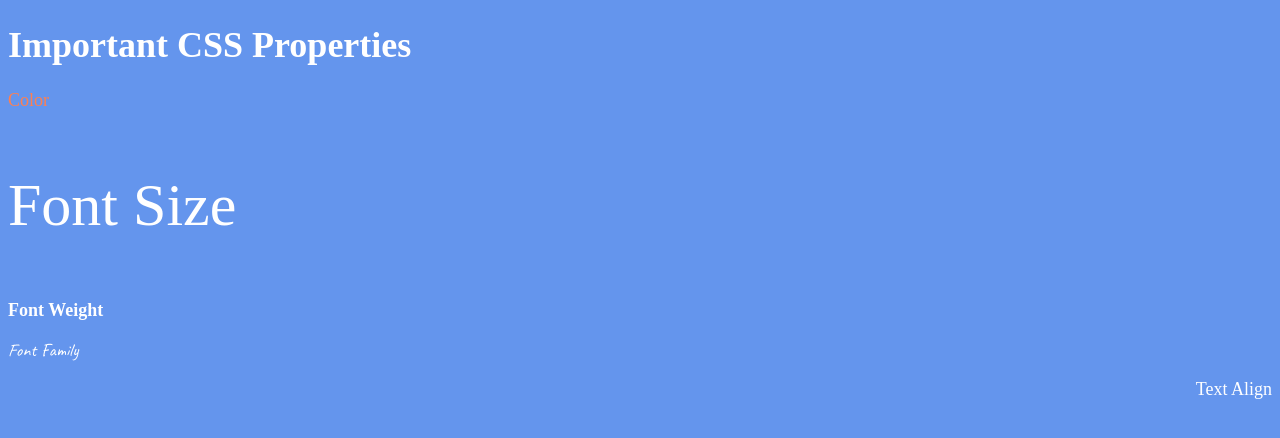
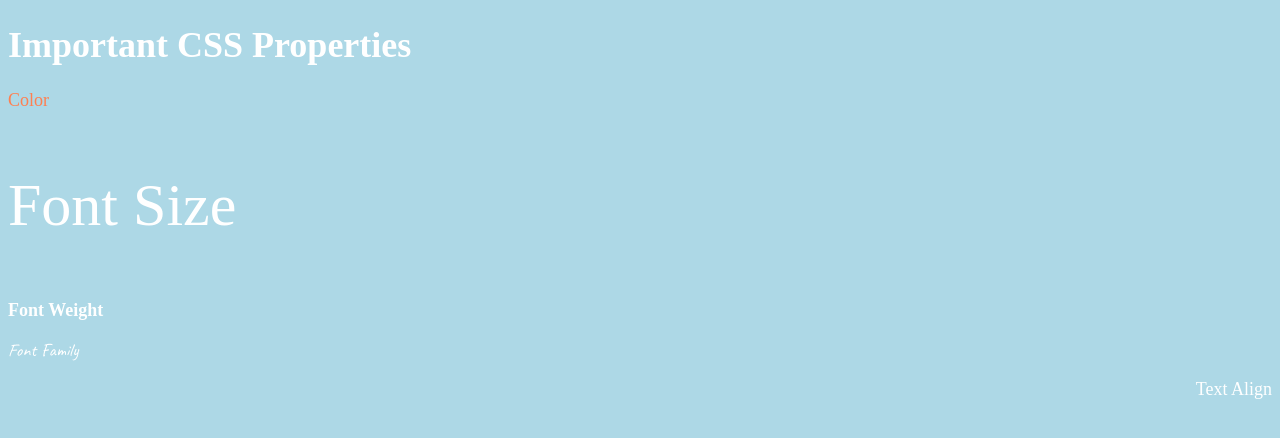
Before and after one commit to jbolan12/5.1-Font-Properties, a plain HTML site: page index.html in a window 1280 px wide. Drawn offline with Linux system fonts and the light colour scheme.

Commit message:
Update index.html

```diff
--- a/index.html
+++ b/index.html
@@ -8,7 +8,7 @@
 
 
     body {
-      background-color: cornflowerblue;
+      background-color: lightblue;
       color: white;
       font-size: 18px;
     }
```
